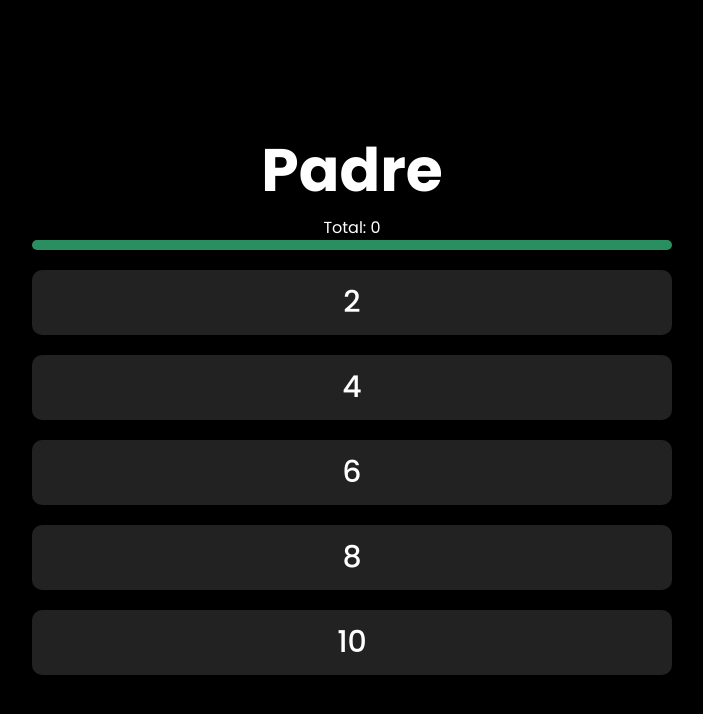
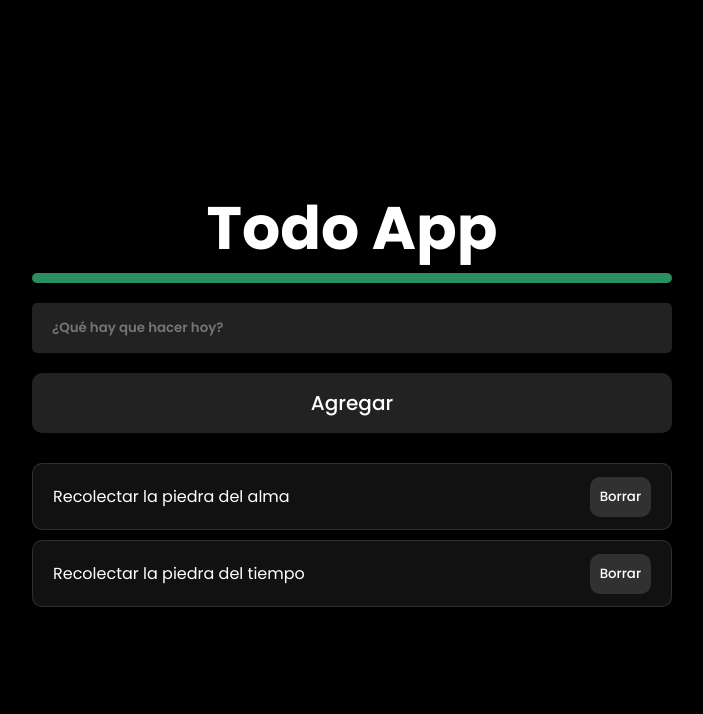
Before and after one commit to coofcoding/hooks-app, a React (Vite) app: page / in a window 1280 px wide. Shown: the top 714 px of the page, without its empty margins (288-991 px from the left). Built offline with nearby package versions, Linux system fonts and the light colour scheme.

Commit message:
feat: starting todo-app with usereducer

```diff
--- a/package.json
+++ b/package.json
@@ -12,7 +12,8 @@
   "dependencies": {
     "react": "^18.2.0",
     "react-dom": "^18.2.0",
-    "react-spinners": "^0.13.8"
+    "react-spinners": "^0.13.8",
+    "sweetalert2": "^11.10.4"
   },
   "devDependencies": {
     "@types/react": "^18.2.37",
--- /dev/null
+++ b/src/08-useReducer/TodoAdd.jsx
@@ -0,0 +1,67 @@
+import { useForm } from "../hooks/useForm";
+import Swal from "sweetalert2";
+
+
+export const TodoAdd = ({ onNewTodo }) => {
+
+    const { description, onInputChange, onResetForm } = useForm({
+        description: ''
+    })
+
+    const handleSubmit = (event) => {
+        event.preventDefault();
+
+        if( description.length <= 1 ) {
+            Swal.fire({
+                title: 'Error!',
+                text: 'No se pudo agregar la tarea, intentelo nuevamente',
+                icon: 'error',
+                confirmButtonText: 'OK'
+              });
+              return;
+        };
+
+        const newTodo = {
+            id: new Date().getTime(),
+            description,
+            done: false
+        };
+
+        onNewTodo(newTodo);
+        onResetForm();
+
+        const Toast = Swal.mixin({
+            toast: true,
+            position: "top-end",
+            showConfirmButton: false,
+            timer: 3000,
+            timerProgressBar: true,
+            didOpen: (toast) => {
+              toast.onmouseenter = Swal.stopTimer;
+              toast.onmouseleave = Swal.resumeTimer;
+            }
+          });
+          Toast.fire({
+            icon: "success",
+            title: "Registrada exitosamente"
+          });
+    }
+
+    return (
+        <form onSubmit={handleSubmit}>
+            <input
+                type="text"
+                placeholder="¿Qué hay que hacer hoy?"
+                value={description}
+                onChange={onInputChange}
+                name="description"
+            />
+            <button
+                type="submit"
+                className="main-btn"
+            >
+                Agregar
+            </button>
+        </form>
+    )
+}
--- /dev/null
+++ b/src/08-useReducer/TodoApp.jsx
@@ -0,0 +1,45 @@
+import { useReducer } from "react";
+import { todoReducer } from "./todoReducer";
+import { TodoAdd, TodoList } from "./";
+
+const initialState = [
+    {
+        id: new Date().getTime(),
+        description: 'Recolectar la piedra del alma',
+        done: false
+    },
+    {
+        id: new Date().getTime() * 3,
+        description: 'Recolectar la piedra del tiempo',
+        done: false
+    }
+]
+
+export const TodoApp = () => {
+
+    const [todos, dispatch] = useReducer(todoReducer, initialState);
+
+    const handleNewTodo = (todo) => {
+        const action = {
+            type: '[TODO] Add Todo',
+            payload: todo
+        }
+
+        dispatch( action );
+    }
+
+    return (
+        <>
+            <h1>Todo App</h1>
+            <hr />
+
+            <TodoAdd
+                onNewTodo={handleNewTodo}
+            />
+            <TodoList
+                todos={todos}
+            />
+
+        </>
+    )
+}
--- /dev/null
+++ b/src/08-useReducer/TodoItem.jsx
@@ -0,0 +1,21 @@
+import PropTypes from 'prop-types';
+
+export const TodoItem = ({ todo }) => {
+    return (
+        <li>
+            {todo.description}
+            <button
+                className="delete-btn"
+            >
+                Borrar
+            </button>
+        </li>
+    )
+}
+
+TodoItem.propTypes = {
+    todo: PropTypes.shape({
+        description: PropTypes.string.isRequired,
+        done: PropTypes.bool.isRequired
+    }).isRequired
+}
--- /dev/null
+++ b/src/08-useReducer/TodoList.jsx
@@ -0,0 +1,21 @@
+import PropTypes from 'prop-types';
+import { TodoItem } from './';
+
+export const TodoList = ({ todos = [] }) => {
+    return (
+        <ul>
+            {
+                todos.map(todo => (
+                    <TodoItem
+                        key={todo.id}
+                        todo={todo}
+                    />
+                ))
+            }
+        </ul>
+    )
+}
+
+TodoList.propTypes = {
+    todos: PropTypes.array.isRequired
+}
--- /dev/null
+++ b/src/08-useReducer/index.js
@@ -0,0 +1,3 @@
+export { TodoAdd } from './TodoAdd';
+export { TodoItem } from './TodoItem';
+export { TodoList } from './TodoList';
--- /dev/null
+++ b/src/08-useReducer/todoReducer.js
@@ -0,0 +1,9 @@
+export const todoReducer = (initialState = [], action = {}) => {
+    switch (action.type) {
+        case '[TODO] Add Todo':
+            return [ ...initialState, action.payload ]
+
+        default:
+            return initialState;
+    }
+}
--- a/src/index.css
+++ b/src/index.css
@@ -11,25 +11,26 @@
 body {
     height: 100vh;
     display: grid;
+    place-items: center;
     background-color: #000;
-    place-content: center;
-    color: #fff;
+    color: #fff !important;
 }
 
 h1 {
     font-size: 60px;
 }
 
-button {
+button.main-btn {
     margin-top: 20px;
     width: 100%;
+    height: 60px;
     border-radius: 10px;
     font-weight: 500;
     border: none;
     background-color: #ffffff22;
     padding: 10px;
     color: #fff;
-    font-size: 30px;
+    font-size: 20px;
     cursor: pointer;
     transition: all 200ms;
 
@@ -37,6 +38,25 @@ button {
         box-shadow: 0 10px 0 #10472d;
         background-color: #209a61;
         transform:  translateY(-5px);
+    }
+}
+
+button.delete-btn {
+    border-radius: 10px;
+    position: absolute;
+    text-align: center;
+    font-weight: 500;
+    right: 20px;
+    border: none;
+    background-color: #ffffff22;
+    color: white;
+    cursor: pointer;
+    padding: 10px;
+
+    &:hover {
+        box-shadow: 0 4px 0 #471010;
+        background-color: #9a2020;
+        transform:  translateY(-1px);
     }
 }
 
@@ -117,3 +137,21 @@ button[disabled] {
     opacity: .3;
     cursor: no-drop;
 }
+
+ul {
+    list-style: none;
+    margin-top: 30px;
+
+    > li {
+        position: relative;
+        display: flex;
+        align-items: center;
+        text-align: left;
+        background-color: #ffffff11;
+        margin: 10px 0;
+        border-radius: 10px;
+        padding: 20px;
+        border: 1px solid #ffffff20;
+    }
+
+}
--- a/src/main.jsx
+++ b/src/main.jsx
@@ -1,12 +1,11 @@
 import React from 'react'
 import ReactDOM from 'react-dom/client'
 import './index.css'
-import { Padre } from './07-tarea-memo/Padre'
 
-// import { CallbackHook } from './06-memos';
+import { TodoApp } from './08-useReducer/TodoApp';
 
 ReactDOM.createRoot(document.getElementById('root')).render(
   // <React.StrictMode>
-    <Padre />
+    <TodoApp/>
   //</React.StrictMode>
 )
```
Also changed, not shown: src/08-useReducer/intro-reducer.js (added, +32 -0 lines), 1 other file (tests, documents, lock files or other folders).
